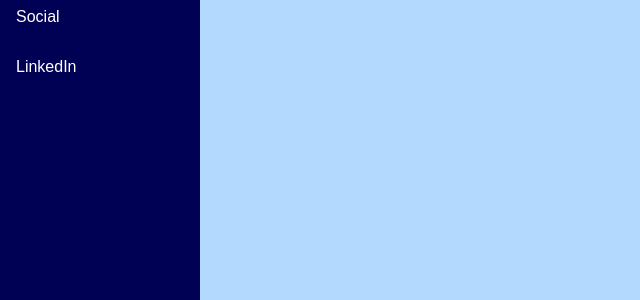
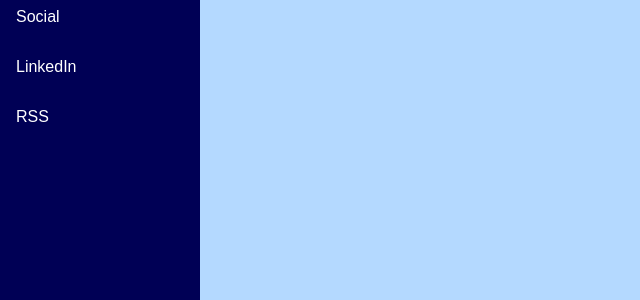
Before and after one commit to Homopatrol/Homopatrol.github.io, a Jekyll site: the page built from index.html, in a window 1280 px wide. Shown: the part 174-474 px from the top of the page, without its empty margins (0-640 px from the left). Built offline with Jekyll 4.4.1, drawn with Linux system fonts in a browser that asks for light colours.

Commit message:
Update default.html

```diff
--- a/_layouts/default.html
+++ b/_layouts/default.html
@@ -1,6 +1,5 @@
 <!DOCTYPE html>
 <html>
-	<link rel="alternate" type="application/atom+xml" title="{{ site.title }}" href="/feed.xml">
 	<head>
   <head>
 		<title>{{ page.title }}</title>
@@ -15,6 +14,7 @@
                         <a href="/posts">Posts</a>
 		        <a href="https://www.instagram.com/Homopatrol/">Social</a>
 		        <a href="https://www.linkedin.com/in/pandora-holladay-b01a241a9">LinkedIn</a>
+		        <a class="btn btn-rss" href="/feed.xml" target="_blank">RSS</a>
                 </div>
 	</body>
 </html>
```
